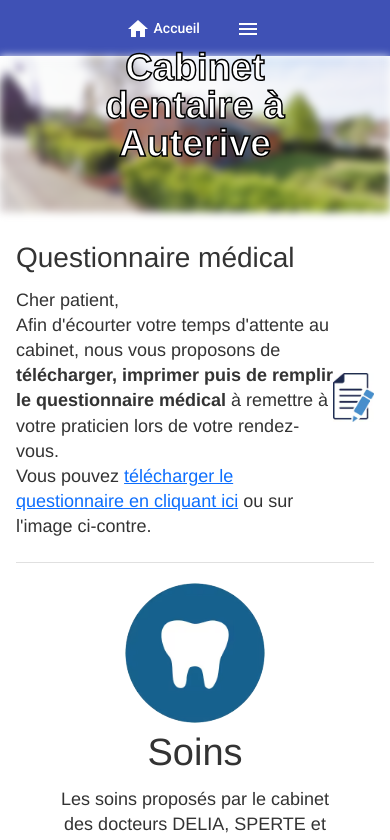
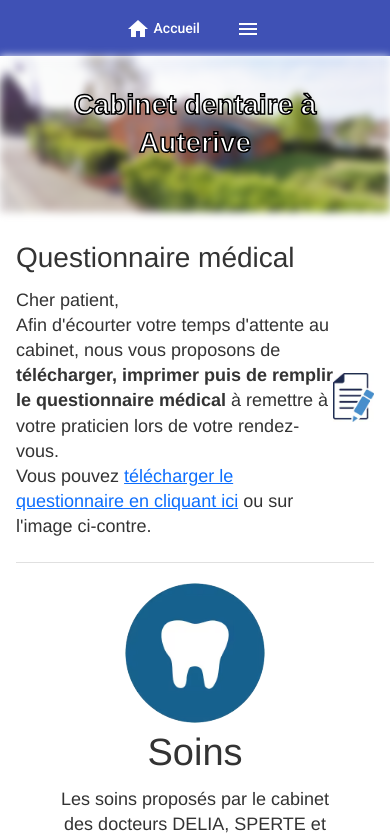
Before and after one commit to antoinedelia/dentiste-auterive, an Angular app in the folder web/: page / in a window 390 px wide. Shown: the top 840 px of the page. Built offline with nearby package versions, Linux system fonts and the light colour scheme.

Commit message:
Add compress to files and fix some CSS

```diff
--- a/web/src/app/headband/headband.component.css
+++ b/web/src/app/headband/headband.component.css
@@ -24,15 +24,15 @@
     font-weight: bold;
 }
 
-@media (max-width: 851px) {
+@media (max-width: 710px) {
     .carousel-text {
-        font-size: 30px;
+        display: none;
     }
 }
 
-@media (max-width: 553px) {
-    .carousel-text {
-        display: none;
+@media (max-width: 426px) {
+    .carousel-text2 {
+        font-size: 28px !important;
     }
 }
 
```
Also changed, not shown: 1 other file (tests, documents, lock files or other folders).
